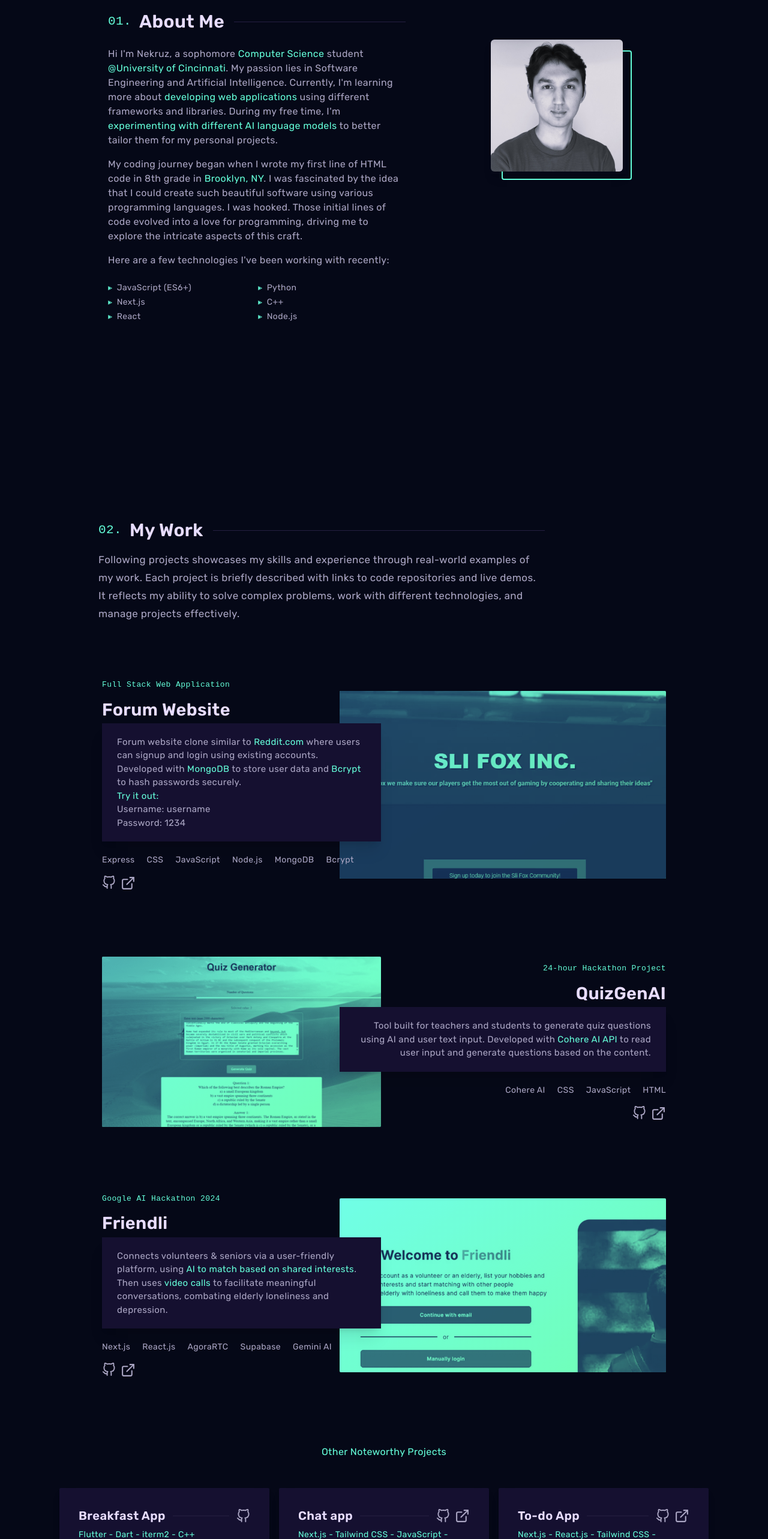
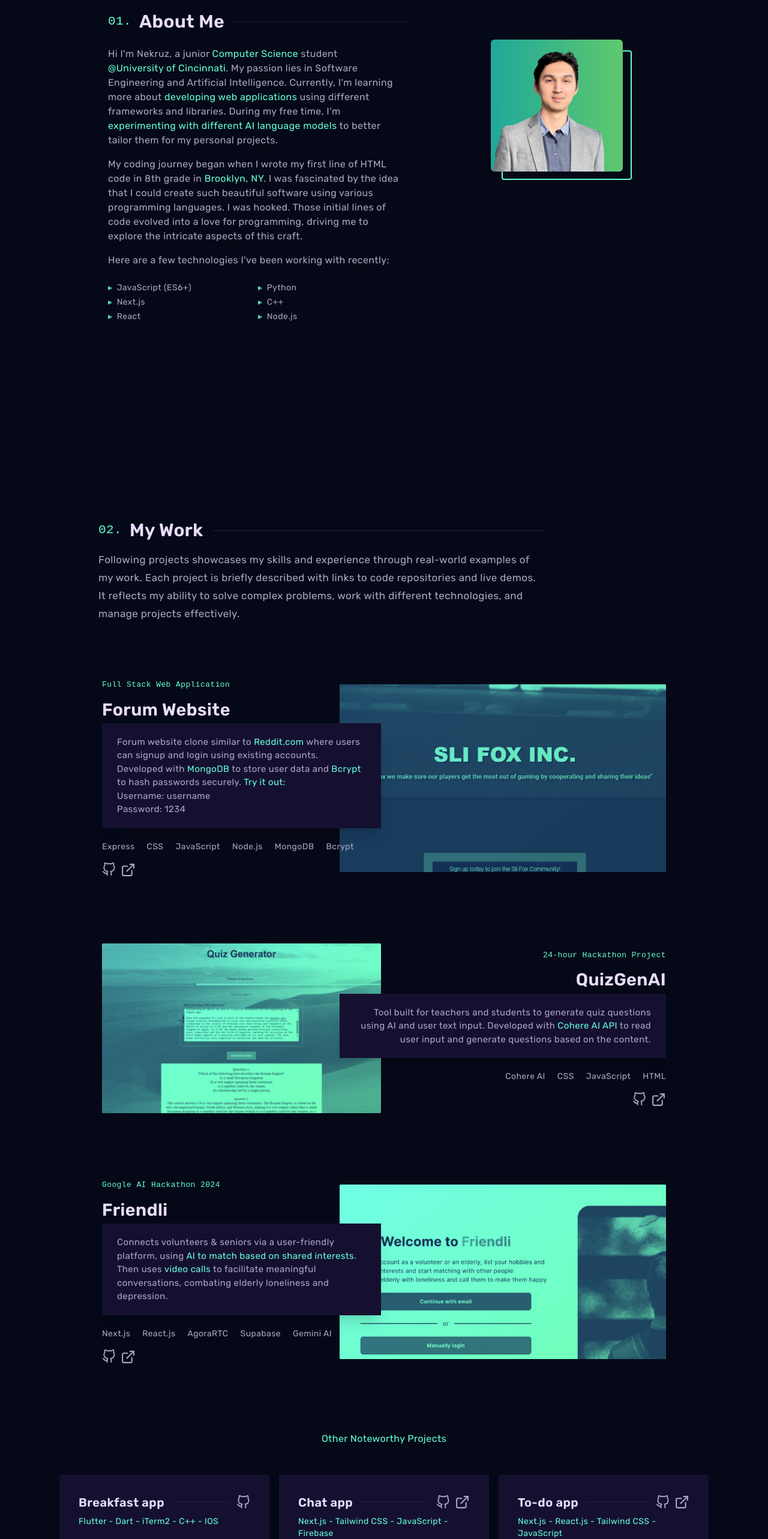
Before and after one commit to NekruzAsh/MyPortfolio, a Next.js app: page / in a window 1280 px wide. Shown: the part 926-3492 px from the top of the page at 60% size. Built offline with nearby package versions, Linux system fonts and the light colour scheme.

Commit message:
updated authors image, minor text changes, and fixed typos.

```diff
--- a/app/components/About.jsx
+++ b/app/components/About.jsx
@@ -57,7 +57,7 @@ const About = () => {
             transition={{ duration: 1 }}
             className="py-2 text-[#aba6c4]"
           >
-            Hi I'm Nekruz, a sophomore{" "}
+            Hi I'm Nekruz, a junior{" "}
             <span className="text-[#64feda]">Computer Science</span> student{" "}
             <a href="https://www.uc.edu/" target="_blank">
               <span className="text-[#64feda] hover:underline underline-offset-4">
@@ -144,7 +144,7 @@ const About = () => {
           transition={{ duration: 1 }}
         >
           <img
-            src="/images/authorimage.jpg"
+            src="/images/authorimg.jpg"
             quality={100}
             className="rounded-md"
             alt="picture of author"
--- a/app/components/Projects.jsx
+++ b/app/components/Projects.jsx
@@ -66,7 +66,7 @@ const Projects = () => {
                     target="_blank"
                     className="hover:text-[#64feda] transform duration-500"
                   >
-                    Breakfast App
+                    Breakfast app
                   </a>
                 </h2>
                 <hr className="border-[#251f41] border-t-1 mx-3 flex-grow" />
@@ -82,7 +82,7 @@ const Projects = () => {
               </div>
               <p className="text-sm">
                 <span className="text-[#64feda]">
-                Flutter - Dart - iterm2 - C++
+                Flutter - Dart - iTerm2 - C++ - IOS
                 </span>
               </p>
               <p className=" text-[#aba6c4]">
@@ -149,7 +149,7 @@ const Projects = () => {
                     target="_blank"
                     className="hover:text-[#64feda] transform duration-500"
                   >
-                    To-do App
+                    To-do app
                   </a>
                 </h2>
                 <hr className="border-[#251f41] border-t-1 mx-3 flex-grow" />
--- a/app/components/testProjects.jsx
+++ b/app/components/testProjects.jsx
@@ -81,7 +81,6 @@ const testProjects = () => {
                 to store user data and {' '}
                 <span className="text-[#64feda]">Bcrypt</span> to hash passwords
                 securely.
-                <br />
                 <span className="text-[#64feda]"> Try it out:</span>
                 <br />
                 Username: username
```
Also changed, not shown: public/images/authorimg.jpeg (added), public/images/authorimg.jpg (added).
